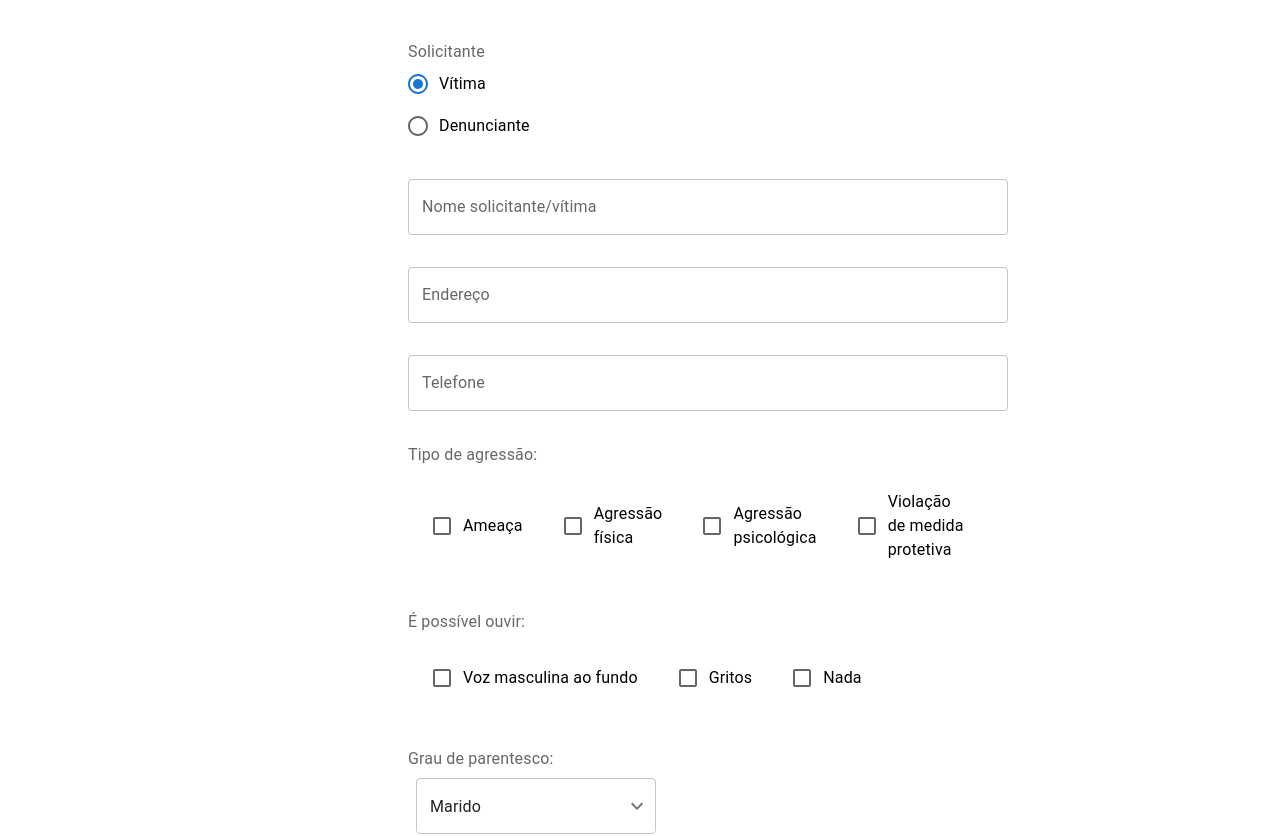
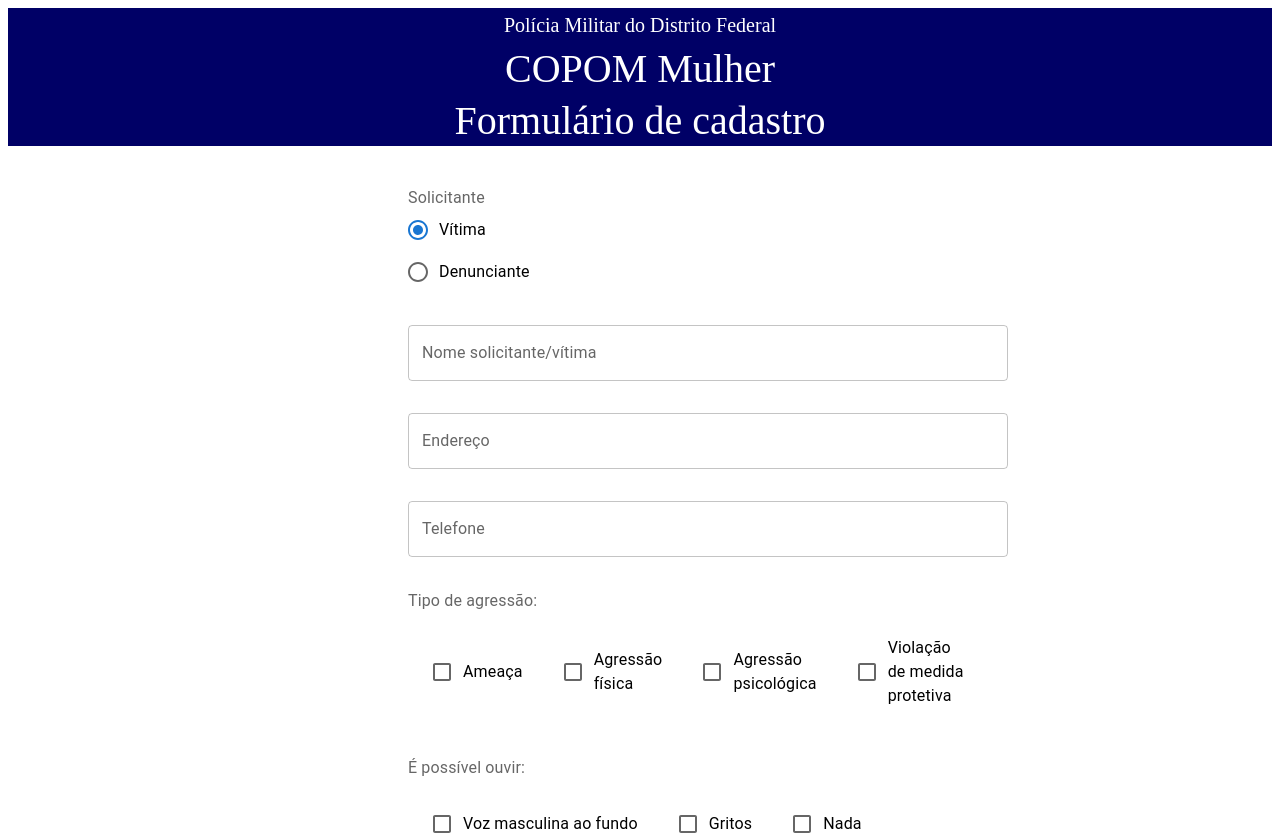
Before and after one commit to mpfarias/copom, a React (Vite) app: page / in a window 1280 px wide. Shown: the top 836 px of the page. Built offline with nearby package versions, Linux system fonts and the light colour scheme.

Commit message:
Criação do template

```diff
--- a/index.html
+++ b/index.html
@@ -2,7 +2,7 @@
 <html lang="en">
   <head>
     <meta charset="UTF-8" />
-    <link rel="icon" type="image/svg+xml" href="/vite.svg" />
+    <link rel="icon" type="image/svg+xml" href="./src/img/logo.ico" />
     <meta name="viewport" content="width=device-width, initial-scale=1.0" />
     <title>COPOM Mulher</title>
   </head>
--- a/src/App.jsx
+++ b/src/App.jsx
@@ -1,8 +1,11 @@
-import FormularioViolenciaDomestica from "./components/form"
+import FormularioViolenciaDomestica from "./components/form";
+import Navbar from "./components/navbar/navbar";
+
 function App() {
 
   return (
     <>
+    <Navbar/>
       <FormularioViolenciaDomestica />
     </>
   )
--- /dev/null
+++ b/src/components/navbar/navbar.jsx
@@ -0,0 +1,53 @@
+
+import Box from '@mui/material/Box';
+
+const Navbar = () => {
+    return (
+        <>
+        <Box component="section"
+            sx={{
+                p: 1.5,
+                height: 10,
+                alignItems: 'center',
+                display: 'flex',
+                justifyContent: 'center',
+                color: '#ffffff',
+                backgroundColor: '#000066',
+                fontFamily: 'Myriad Pro',
+                fontSize: '20px'
+            }}>
+            Polícia Militar do Distrito Federal
+        </Box>
+        <Box component="section"
+            sx={{
+                p: 2,
+                height: 20,
+                alignItems: 'center',
+                display: 'flex',
+                justifyContent: 'center',
+                color: '#ffffff',
+                backgroundColor: '#000066',
+                fontFamily: 'Myriad Pro',
+                fontSize: '40px'
+            }}>
+            COPOM Mulher
+        </Box>
+        <Box component="section"
+            sx={{
+                p: 2,
+                height: 20,
+                alignItems: 'center',
+                display: 'flex',
+                justifyContent: 'center',
+                color: '#ffffff',
+                backgroundColor: '#000066',
+                fontFamily: 'Myriad Pro',
+                fontSize: '40px'
+            }}>
+            Formulário de cadastro
+        </Box>
+        </>
+    )
+}
+
+export default Navbar
```
Also changed, not shown: src/components/form/index.jsx (line endings or trailing spaces), 1 other file (tests, documents, lock files or other folders).
